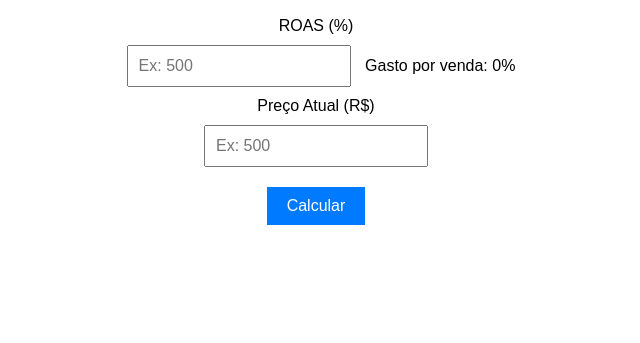
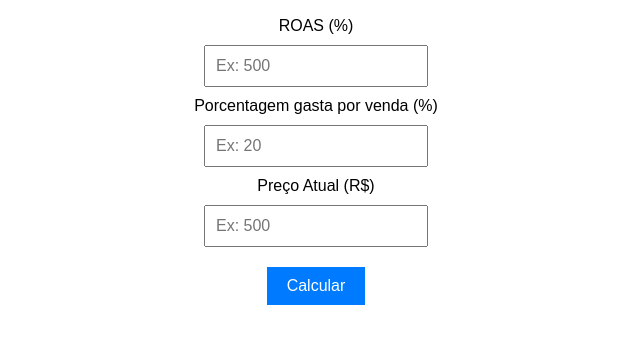
Before and after one commit to idealcooler/Calculadora-ROAS, a plain HTML site: page index.html in a window 1280 px wide. Shown: the part 81-424 px from the top of the page, without its empty margins (324-964 px from the left). Drawn offline with Linux system fonts and the light colour scheme.

Commit message:
index.html

```diff
--- a/index.html
+++ b/index.html
@@ -34,8 +34,10 @@
     <h2>Calculadora de Preço com ROAS</h2>
 
     <label for="roas">ROAS (%)</label><br>
-    <input type="number" id="roas" placeholder="Ex: 500" oninput="atualizarPorcentagem()">
-    <span id="porcentagemGasto">Gasto por venda: 0%</span><br>
+    <input type="number" id="roas" placeholder="Ex: 500" oninput="atualizarPorcentagem()"><br>
+
+    <label for="porcentagem">Porcentagem gasta por venda (%)</label><br>
+    <input type="number" id="porcentagem" placeholder="Ex: 20" oninput="atualizarRoas()"><br>
 
     <label for="preco">Preço Atual (R$)</label><br>
     <input type="number" id="preco" placeholder="Ex: 500"><br>
@@ -68,9 +70,15 @@
             let roas = parseFloat(document.getElementById("roas").value);
             if (!isNaN(roas) && roas > 0) {
                 let porcentagem = (100 / (roas + 100)) * 100;
-                document.getElementById("porcentagemGasto").innerText = Gasto por venda: ${porcentagem.toFixed(2)}%;
-            } else {
-                document.getElementById("porcentagemGasto").innerText = "Gasto por venda: 0%";
+                document.getElementById("porcentagem").value = porcentagem.toFixed(2);
+            }
+        }
+
+        function atualizarRoas() {
+            let porcentagem = parseFloat(document.getElementById("porcentagem").value);
+            if (!isNaN(porcentagem) && porcentagem > 0 && porcentagem < 100) {
+                let roas = ((100 - porcentagem) / porcentagem) * 100;
+                document.getElementById("roas").value = roas.toFixed(2);
             }
         }
     </script>
```
